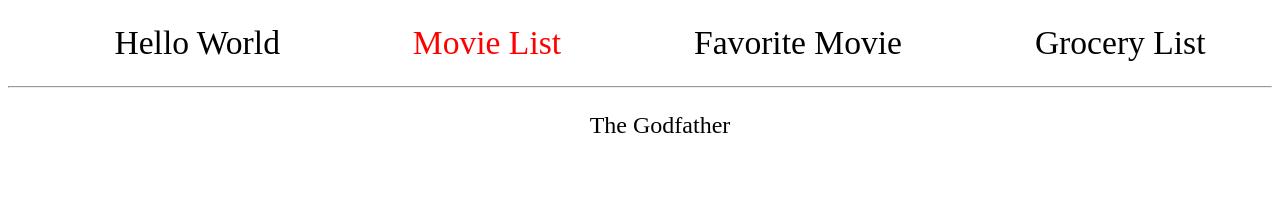
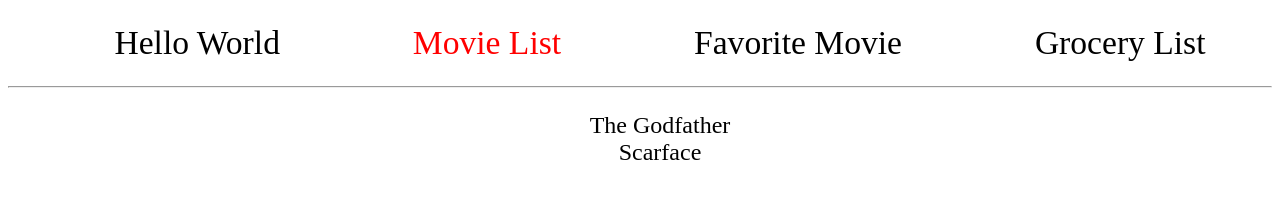
Before and after one commit to pesto-students/exercise-day-12, a React (Create React App) app: page /02 in a window 1280 px wide. Shown: the top 216 px of the page. Built offline with nearby package versions, Linux system fonts and the light colour scheme; the HTML template or start-up script is replaced by a standard one.

Commit message:
Q1 and 2

```diff
--- a/src/components/01-HelloWorld.js
+++ b/src/components/01-HelloWorld.js
@@ -10,7 +10,7 @@ class HelloWorld extends Component {
 
   render() {
     return (
-      <h1>Fill this h1 tag with your heading!</h1>
+      <h1>Hello World</h1>
     );
   }
 }
--- a/src/components/02-MovieList.js
+++ b/src/components/02-MovieList.js
@@ -12,8 +12,9 @@ class MovieList extends Component {
   // Refer to App.css for a list a classes or add one yourself
   render() {
     return (
-      <ul className="FILL ME">
+      <ul className="movies-list">
         <li>The Godfather</li>
+        <li>Scarface</li>
       </ul>
     );
   }
```
